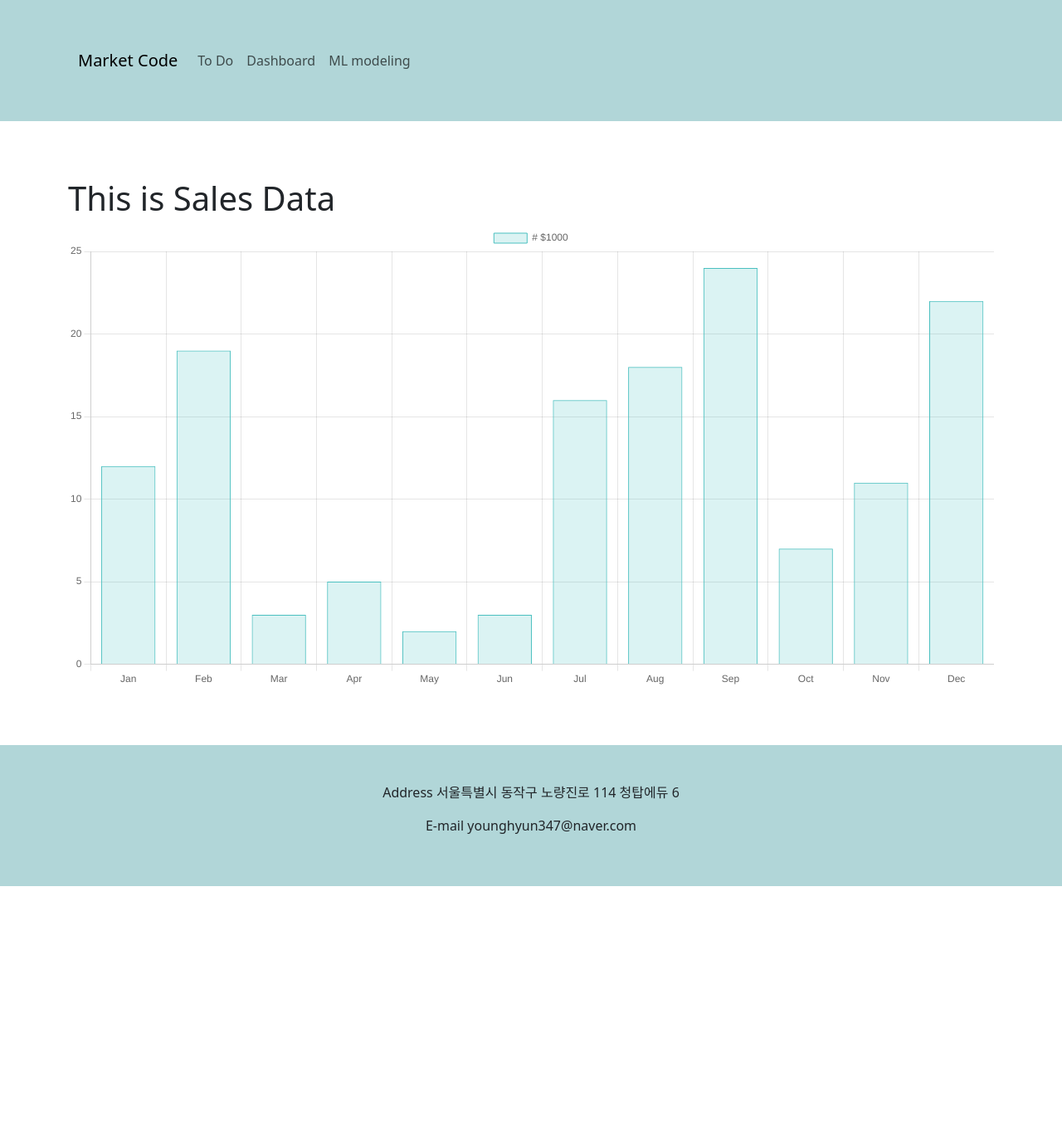
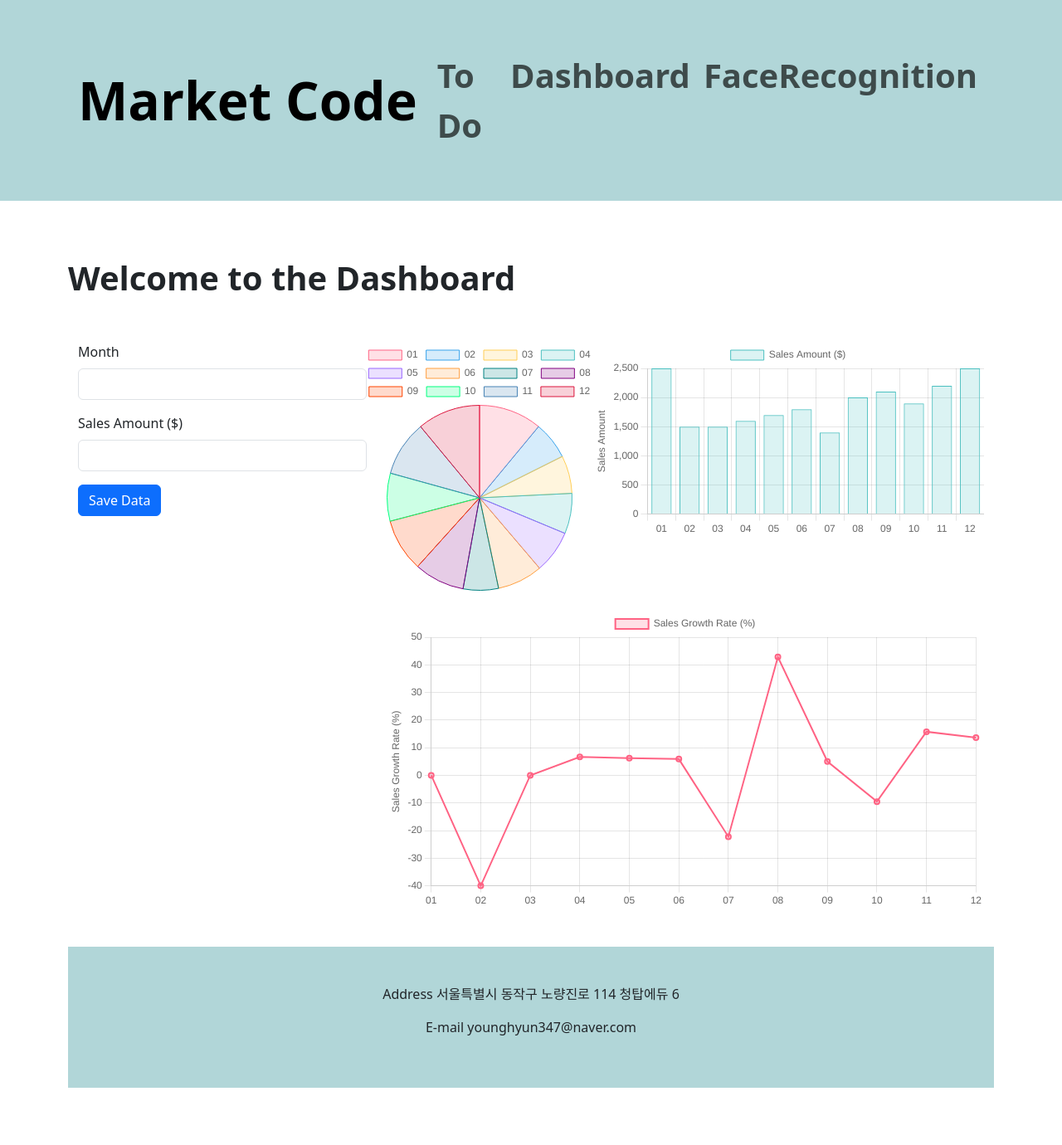
Before and after one commit to yonghyun/myapp_pjt, a FastAPI app: page /dashboard in a window 1280 px wide. Shown: the whole page at 83% size. Before the commit the page ends 1068 px from the top, so only its background shows below. Run offline with FastAPI, Linux system fonts and the light colour scheme.

Commit message:
dasboard 기능 완성, face recognition 기본틀

```diff
--- /dev/null
+++ b/database.py
@@ -0,0 +1,15 @@
+from sqlalchemy import create_engine
+from sqlalchemy.ext.declarative import declarative_base
+from sqlalchemy.orm import sessionmaker
+
+# SQLite 데이터베이스 URL 설정
+DATABASE_URL = "sqlite:///./sales.db"
+
+# 데이터베이스 엔진 생성
+engine = create_engine(DATABASE_URL, connect_args={"check_same_thread": False})
+
+# 세션 로컬 생성
+SessionLocal = sessionmaker(autocommit=False, autoflush=False, bind=engine)
+
+# Base 클래스 생성
+Base = declarative_base()
--- a/main.py
+++ b/main.py
@@ -1,22 +1,101 @@
-from fastapi import FastAPI, Request
+from fastapi import FastAPI, Request, Form, Depends
 from fastapi.templating import Jinja2Templates
 import uvicorn
+import models
+from database import engine, SessionLocal
+from fastapi.responses import RedirectResponse
 
 app = FastAPI()
+
+# 데이터베이스 초기화
+models.Base.metadata.create_all(bind=engine)
+
+# 템플릿 디렉토리 설정
 templates = Jinja2Templates(directory="templates")
 
-# localhost:8000/
+# 데이터베이스에서 데이터를 가져오는 함수
+def get_sales_data():
+    with SessionLocal() as session:
+        results = session.query(models.Sales.month, models.Sales.sales_amount).all()
+    return results
+
+def update_sales_by_month(month, sales_amount):
+    with SessionLocal() as session:
+        try:
+            # month 값을 두 자리 문자열로 변환 ("1" -> "01")
+            month_str = str(month).zfill(2)  # 1 -> "01"로 변환
+            print(f"업데이트할 월: {month_str}, 업데이트할 매출액: {sales_amount}")
+
+            # 변환된 문자열을 기준으로 검색
+            existing_sale = session.query(models.Sales).filter(models.Sales.month == month_str).first()
+
+            if existing_sale:
+                existing_sale.sales_amount = sales_amount
+                session.commit()
+                session.refresh(existing_sale)
+            else:
+                # 해당 월에 데이터가 없을 경우 새로 추가
+                new_sale = models.Sales(month=month_str, sales_amount=sales_amount)
+                session.add(new_sale)
+                session.commit()
+                session.refresh(new_sale)
+                print(f"새로운 데이터 추가: {new_sale.month}월, 매출액: {new_sale.sales_amount}")
+        except Exception as e:
+            session.rollback()
+            print(f"데이터 업데이트 중 오류 발생: {e}")
+        finally:
+            session.close()
+
+
+# 메인 페이지 엔드포인트
 @app.get("/")
 async def home(request: Request):
     data = "hello my project"
-    return templates.TemplateResponse("index.html", {"request": request, "data" : data})
+    return templates.TemplateResponse("index.html", {"request": request, "data": data})
 
-# localhost:8000/dashboard
+@app.get("/face")
+async def face(request: Request):
+    data3 = "face_recognition"
+    return templates.TemplateResponse("face_reco.html", {"request": request, "data3": data3})
+
+
+# 대시보드 페이지 엔드포인트
 @app.get("/dashboard")
 async def dashboard(request: Request):
-    data1 = "This is Sales Data"
-    return templates.TemplateResponse("dashboard.html", {"request": request, "data1" : data1})
+    data1 = "Welcome to the Dashboard"
+    sales_data = get_sales_data()
+    month = [item.month for item in sales_data]
+    sales_amount = [item.sales_amount for item in sales_data]
 
+    # 증감률 계산
+    growth_rate = []
+    for i in range(1, len(sales_amount)):
+        rate = ((sales_amount[i] - sales_amount[i-1]) / sales_amount[i-1]) * 100
+        growth_rate.append(rate)
+    growth_rate.insert(0, 0)
+
+    # 잘못된 데이터 포인트 삭제 (e.g. "1,1,1" 부분)
+    while len(month) > 12:  # 월이 12를 초과하는 경우만 삭제
+        month.pop()
+        sales_amount.pop()
+        growth_rate.pop()
+
+    return templates.TemplateResponse("dashboard.html", {
+        "request": request,
+        "data1": data1,
+        "month": month,
+        "sales_amount": sales_amount,
+        "growth_rate": growth_rate
+    })
+
+# 데이터 저장 엔드포인트
+@app.post("/save_data")
+async def save_data(request: Request, month: int = Form(...), sales_amount: int = Form(...)):
+    # 기존 데이터 업데이트
+    update_sales_by_month(month, sales_amount)
+
+    # URL 리디렉션을 명시적으로 처리
+    return RedirectResponse(url='/dashboard', status_code=303)
 
 if __name__ == "__main__":
     uvicorn.run(app, host="127.0.0.1", port=8000)
--- a/templates/dashboard.html
+++ b/templates/dashboard.html
@@ -1,51 +1,74 @@
 {% extends 'base.html' %}
 
+{% block contents %}
+<h1 style="font-weight: bold;">{{ data1 }}</h1>
 
-<!-- 상속받은 페이지인 자식페이지의 콘텐츠 부분-->
+<div class="container">
+  <div class="row">
+    <!-- 왼쪽 데이터 입력 폼 (4칸) -->
+    <div class="col-md-4">
+      <form method="post" action="/save_data" class="row g-3">
+        <div class="col-md-12">
+          <label for="inputMonth" class="form-label">Month</label>
+          <input type="number" class="form-control" id="inputMonth" name="month" min="1" max="12" required>
+        </div>
+        <div class="col-md-12">
+          <label for="inputSales" class="form-label">Sales Amount ($)</label>
+          <input type="number" class="form-control" id="inputSales" name="sales_amount" required>
+        </div>
+        <div class="col-md-12">
+          <button type="submit" class="btn btn-primary">Save Data</button>
+        </div>
+      </form>
+    </div>
 
-{% block contents %}
+     <!-- 차트 배치 -->
+     <div class="col-md-8">
+      <div class="row">
+        <!-- 파이 차트 -->
+        <div class="col-md-4 d-flex align-items-center justify-content-center"> <!-- 이 부분이 파이 차트 공간 -->
+          <div class="chart_container" style="width: 300px; height: 300px;">
+            <canvas id="pieChart"></canvas>
+          </div>
+        </div>
 
-<style>
-  .chart_container {
-    width: 100%;
-    height: 100%;
-    position: relative;
-  }
-  #myChart {
-    width: 100% !important;
-    height: 100% !important;
-  }
-  .form-label {
-        font-weight: bold;
-    }
-    .form-control {
-        padding: 0.5rem;
-        font-size: 1rem;
-    }
-    .btn {
-        padding: 0.75rem;
-        font-size: 1rem;
-    }
-</style>
+        <!-- Bar Chart -->
+        <div class="col-md-8">
+          <div class="chart_container">
+            <canvas id="barChart"></canvas>
+          </div>
+        </div>
+      </div>
 
-  <h1>{{data1}}</h1>
-  <div>
-    <canvas id="myChart"></canvas>
+      <!-- Line Chart -->
+      <div class="row mt-4">
+        <div class="col-md-12">
+          <div class="chart_container">
+            <canvas id="lineChart"></canvas>
+          </div>
+        </div>
+      </div>
+    </div>
   </div>
 
 <script src="https://cdn.jsdelivr.net/npm/chart.js"></script>
 
 <script>
-    const ctx = document.getElementById('myChart');
+  // Jinja2 템플릿 데이터를 변수에 할당
+  const month = JSON.parse('{{ month | tojson | safe }}');
+  const sales_amount = JSON.parse('{{ sales_amount | tojson | safe }}');
+  const growth_rate = JSON.parse('{{ growth_rate | tojson | safe }}');
 
-    new Chart(ctx, {
+  // 첫 번째 캔버스에 Bar 차트를 그리기
+  const barCtx = document.getElementById('barChart').getContext('2d');
+  new Chart(barCtx, {
     type: 'bar',
     data: {
-        labels: ['Jan', 'Feb', 'Mar', 'Apr', 'May', 'Jun', 'Jul','Aug','Sep','Oct','Nov','Dec'],
+      labels: month,
       datasets: [{
-          label: '# $1000',
-          data: [12, 19, 3, 5, 2, 3, 16, 18, 24, 7, 11, 22],
-          backgroundColor: 'rgba(75, 192, 192, 0.2)',  // 모든 막대의 배경색
+        label: 'Sales Amount ($)',
+        data: sales_amount,
+        backgroundColor: 'rgba(75, 192, 192, 0.2)',
         borderColor: 'rgba(75, 192, 192, 1)',
         borderWidth: 1
       }]
@@ -53,11 +76,96 @@
     options: {
       scales: {
         y: {
-            beginAtZero: true
+          beginAtZero: true,
+          title: {
+            display: true,
+            text: 'Sales Amount'
+          }
         }
       }
     }
   });
+
+  // 두 번째 캔버스에 Line 차트를 그리기
+  const lineCtx = document.getElementById('lineChart').getContext('2d');
+  new Chart(lineCtx, {
+    type: 'line',
+    data: {
+      labels: month,
+      datasets: [{
+        label: 'Sales Growth Rate (%)',
+        data: growth_rate,
+        backgroundColor: 'rgba(255, 99, 132, 0.2)',
+        borderColor: 'rgba(255, 99, 132, 1)',
+        borderWidth: 2
+      }]
+    },
+    options: {
+      scales: {
+        y: {
+          beginAtZero: true,
+          title: {
+            display: true,
+            text: 'Sales Growth Rate (%)'
+          }
+        }
+      }
+    }
+  });
+
+    // 세 번째 캔버스에 Pie 차트를 그리기 (월별 매출 비율)
+    const totalSales = sales_amount.reduce((acc, val) => acc + val, 0);
+  const pieCtx = document.getElementById('pieChart').getContext('2d');
+  new Chart(pieCtx, {
+    type: 'pie',
+    data: {
+      labels: month,
+      datasets: [{
+        data: sales_amount.map(amount => (amount / totalSales) * 100), // 매출 비율 계산
+        backgroundColor: [
+          'rgba(255, 99, 132, 0.2)',
+          'rgba(54, 162, 235, 0.2)',
+          'rgba(255, 206, 86, 0.2)',
+          'rgba(75, 192, 192, 0.2)',
+          'rgba(153, 102, 255, 0.2)',
+          'rgba(255, 159, 64, 0.2)',
+          'rgba(0, 128, 128, 0.2)',
+          'rgba(128, 0, 128, 0.2)',
+          'rgba(255, 69, 0, 0.2)',
+          'rgba(0, 255, 127, 0.2)',
+          'rgba(70, 130, 180, 0.2)',
+          'rgba(220, 20, 60, 0.2)'
+        ],
+        borderColor: [
+          'rgba(255, 99, 132, 1)',
+          'rgba(54, 162, 235, 1)',
+          'rgba(255, 206, 86, 1)',
+          'rgba(75, 192, 192, 1)',
+          'rgba(153, 102, 255, 1)',
+          'rgba(255, 159, 64, 1)',
+          'rgba(0, 128, 128, 1)',
+          'rgba(128, 0, 128, 1)',
+          'rgba(255, 69, 0, 1)',
+          'rgba(0, 255, 127, 1)',
+          'rgba(70, 130, 180, 1)',
+          'rgba(220, 20, 60, 1)'
+        ],
+        borderWidth: 1
+      }]
+    },
+    options: {
+      plugins: {
+        tooltip: {
+          callbacks: {
+            label: function(tooltipItem) {
+              return tooltipItem.label + ': ' + tooltipItem.raw.toFixed(2) + '%';
+            }
+          }
+        }
+      }
+    }
+  });
+
 </script>
 
 {% endblock contents %}
--- /dev/null
+++ b/templates/face_reco.html
@@ -0,0 +1,5 @@
+{% extends 'base.html' %}
+
+{% block contents %}
+<h1 style="font-weight: bold;">{{data3}}</h1>
+{% endblock contents %}
--- a/templates/navbar.html
+++ b/templates/navbar.html
@@ -2,20 +2,20 @@
     <div class="container">
         <nav class="navbar navbar-expand-lg">
             <div class="container-fluid">
-                <a class="navbar-brand" href="/">Market Code</a>
+                <a class="navbar-brand" href="/" style="font-size: 4rem; font-weight: 900;">Market Code</a>
                 <button class="navbar-toggler" type="button" data-bs-toggle="collapse" data-bs-target="#navbarNav" aria-controls="navbarNav" aria-expanded="false" aria-label="Toggle navigation">
                     <span class="navbar-toggler-icon"></span>
                 </button>
                 <div class="collapse navbar-collapse" id="navbarNav">
                     <ul class="navbar-nav">
                         <li class="nav-item">
-                            <a class="nav-link" href="#">To Do</a>
+                            <a class="nav-link" href="#" style="font-size: 2.5rem; font-weight: 700;">To Do</a>
                         </li>
                         <li class="nav-item">
-                            <a class="nav-link" href="/dashboard">Dashboard</a>
+                            <a class="nav-link" href="/dashboard" style="font-size: 2.5rem; font-weight: 700;">Dashboard</a>
                         </li>
                         <li class="nav-item">
-                            <a class="nav-link" href="#">ML modeling</a>
+                            <a class="nav-link" href="/face_re" style="font-size: 2.5rem; font-weight: 700;">FaceRecognition</a>
                         </li>
 
                     </ul>
```
Also changed, not shown: app_start.py (added, +7 -0 lines), models.py (added, +10 -0 lines), sales.db (added). Lines whose indentation alone changed are shown as unchanged.
